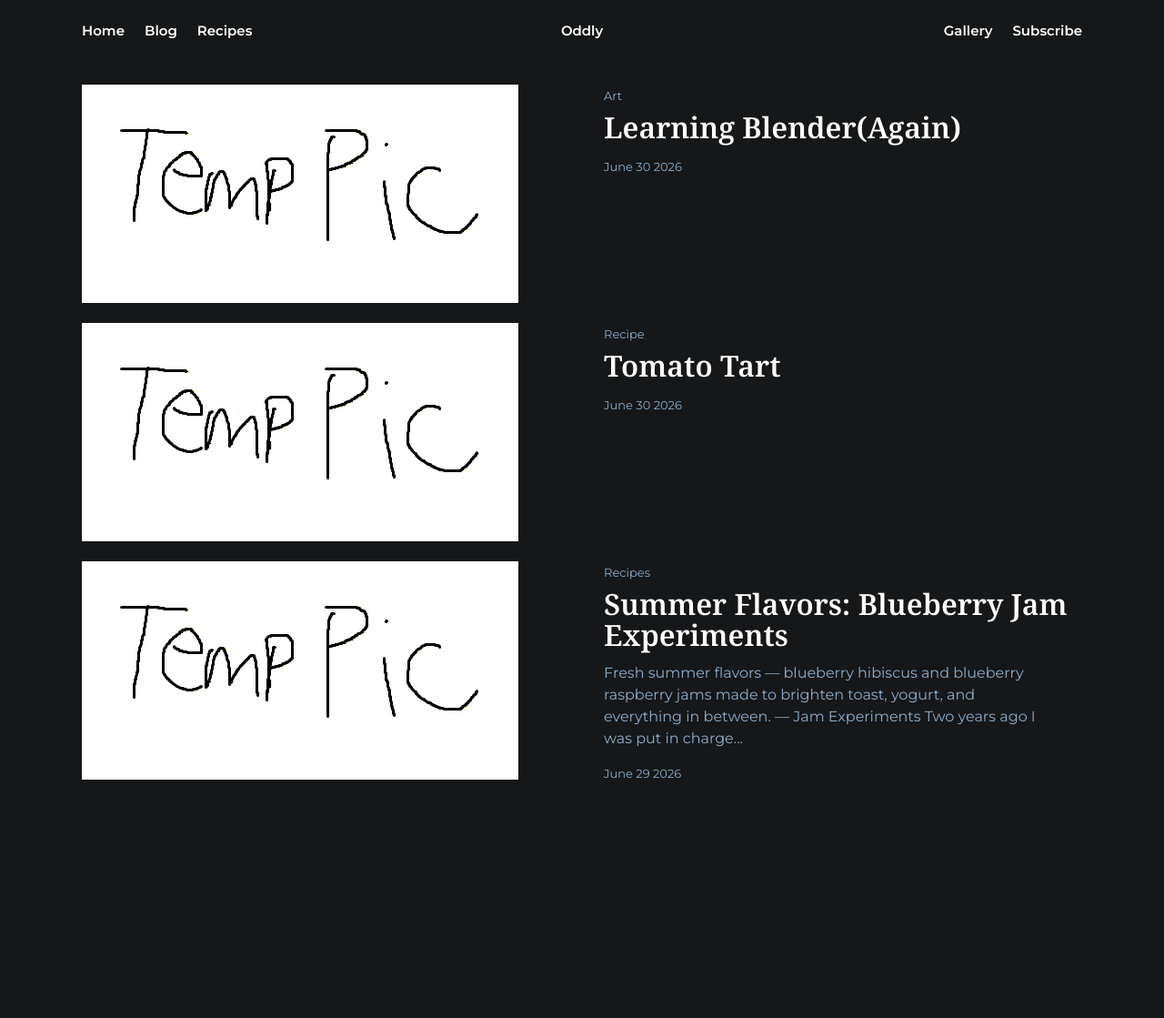
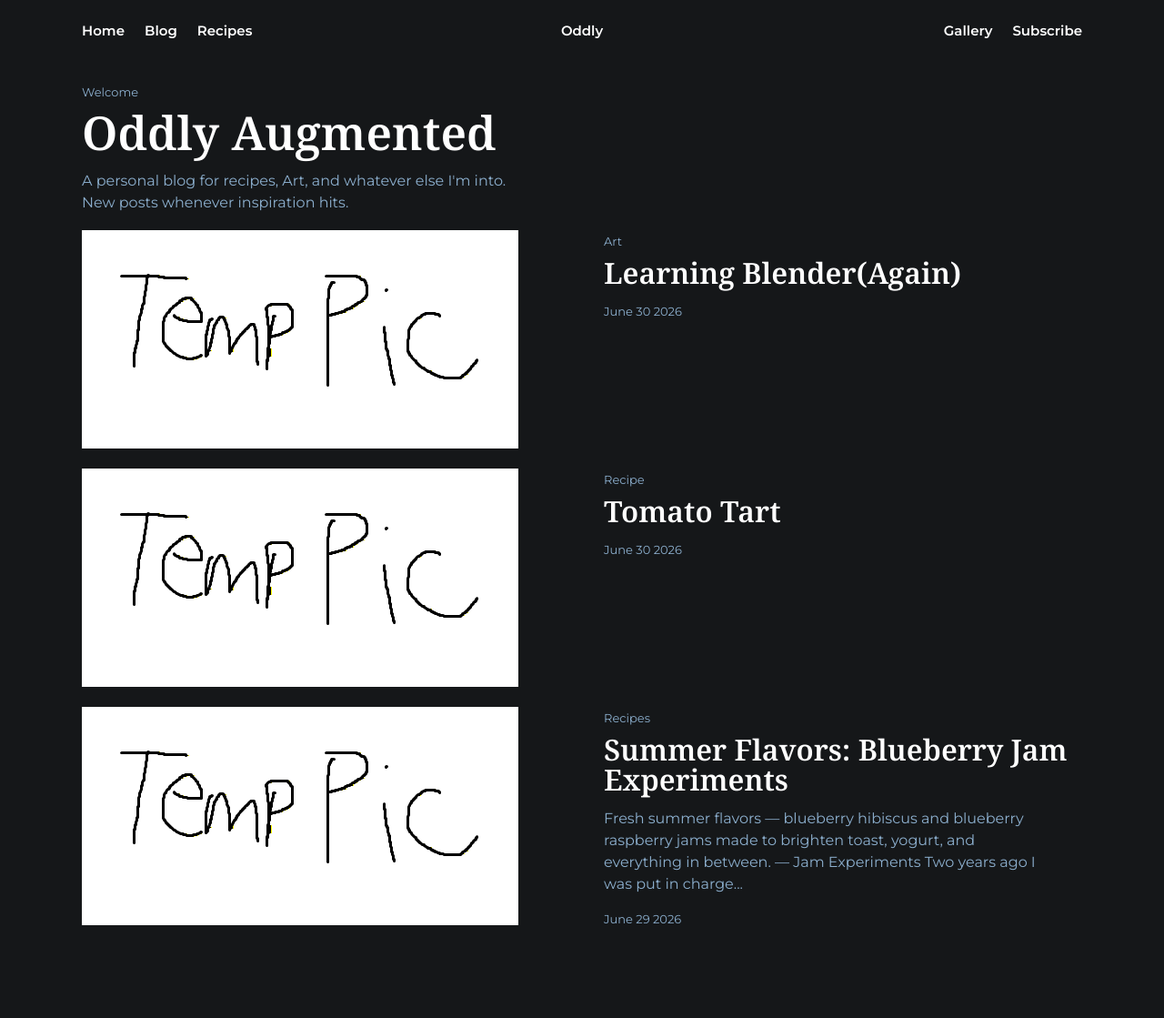
Before and after one commit to Oddly-Augmented/oddly-augmented.github.io, a Jekyll site: the page built from index.html, in a window 1280 px wide. Shown: the whole page at 91% size. Built offline with Jekyll 4.4.1, drawn with Linux system fonts in a browser that asks for light colours; before the commit the page ends 959 px from its top, so only the background shows below that.

Commit message:
Add: home description

```diff
--- a/index.html
+++ b/index.html
@@ -2,6 +2,12 @@
 layout: default
 title: Home
 ---
+
+<section class="hero">
+  <p class="tag">Welcome</p>
+  <h1>Oddly Augmented</h1>
+  <p class="content">A personal blog for recipes, Art, and whatever else I'm into. New posts whenever inspiration hits.</p>
+</section>
 
 {% for post in site.posts limit:3 %}
 <section class="image-text-card">
```
